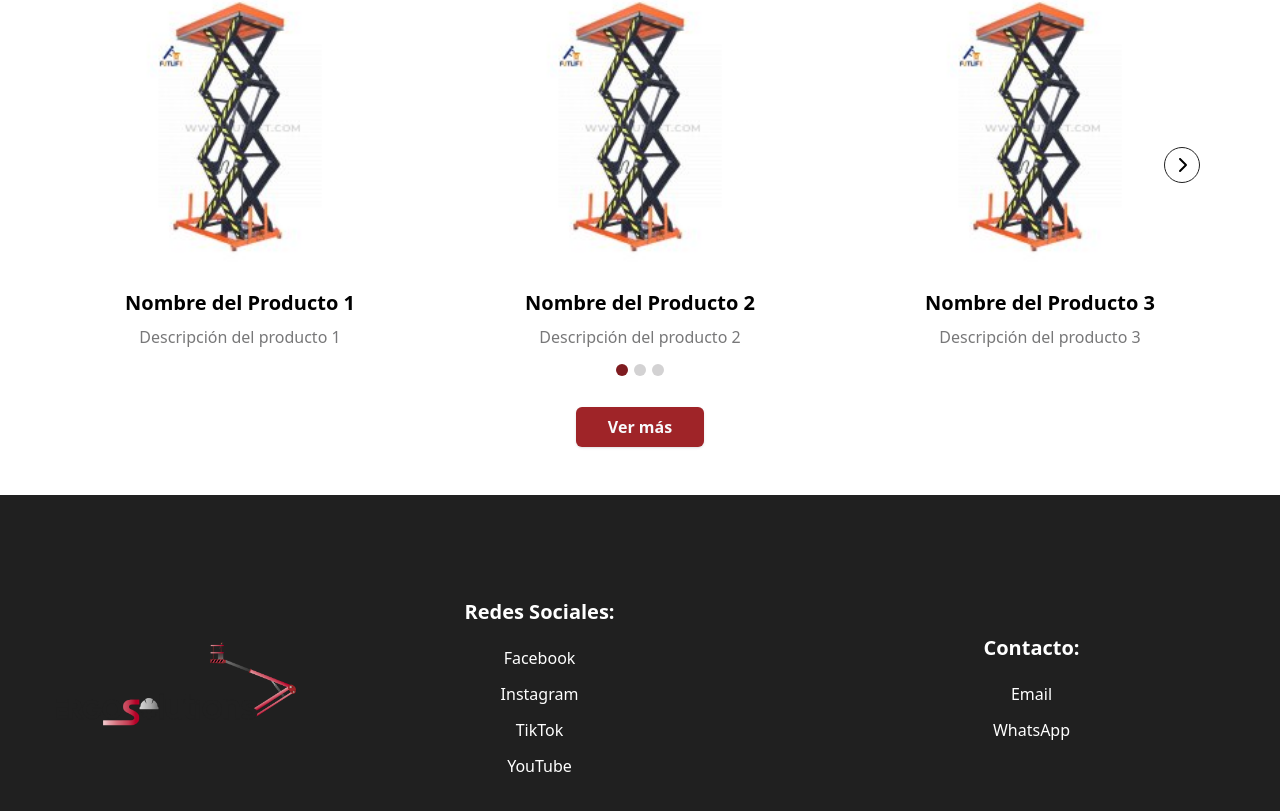
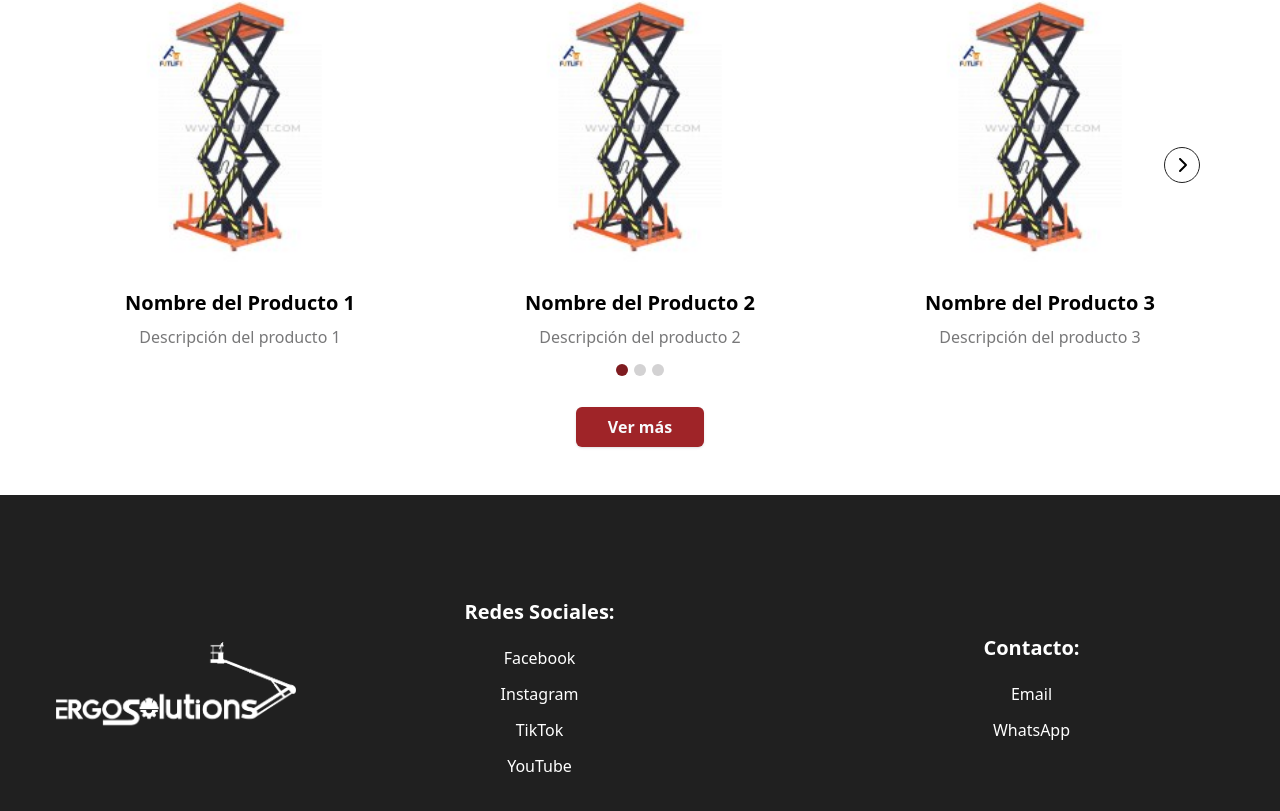
Before and after one commit to Jp2018317/ergo-solutions, a Next.js app: page / in a window 1280 px wide. Shown: the part 682-1493 px from the top of the page. Built offline with nearby package versions, Linux system fonts and the light colour scheme.

Commit message:
feat: add white and black logos

```diff
--- a/src/components/FooterComponent.tsx
+++ b/src/components/FooterComponent.tsx
@@ -1,7 +1,7 @@
 import * as React from 'react';
 import Link from "next/link";
 import Image from "next/image";
-import Detecom from '@public/logo/detecom.webp';
+import DetecomWhite from '@public/logo/DetecomWhite.webp';
 
 
 export default async function FooterComponent() {
@@ -14,7 +14,7 @@ export default async function FooterComponent() {
             <Image
                 alt="logo"
                 className="w-full max-w-60  h-full object-contain block dark:hidden sm:ml-10"
-                src={Detecom}
+                src={DetecomWhite}
                 fill
             />
           </Link>
```
Also changed, not shown: public/logo/DetecomBlack.webp (added), public/logo/DetecomWhite.webp (added).
